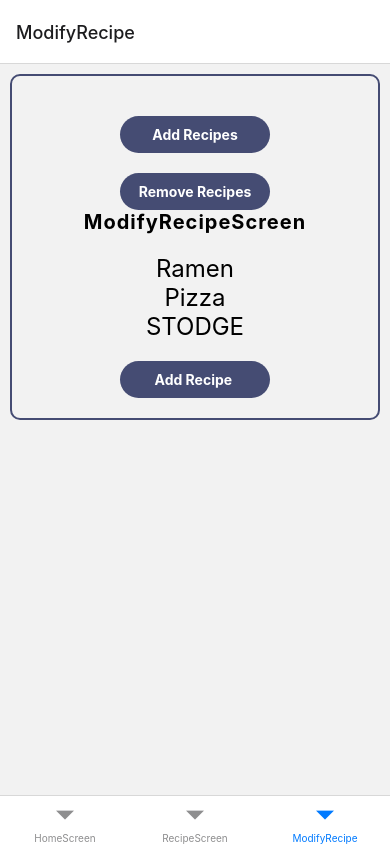
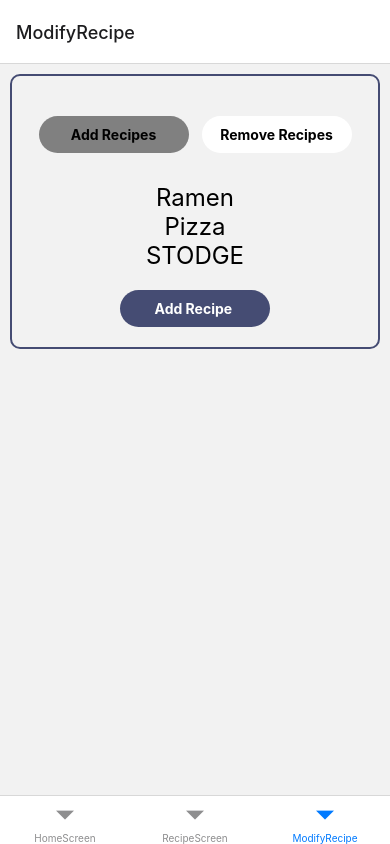
Before and after one commit to CapSap/apaMakan, a React Native app: screen /ModifyRecipe in a window 390 px wide. Built offline with nearby package versions, Linux system fonts and the light colour scheme.

Commit message:
Added styling to modeSelect so that only the current selected mode is highlighted grey

```diff
--- a/src/components/ModifyRecipeScreen.tsx
+++ b/src/components/ModifyRecipeScreen.tsx
@@ -104,13 +104,24 @@ const DisplayRecipeModifier: React.FC<DisplayModifierProps> = ({
   const handleMod = () => handleSelect(mode);
   return (
     <View style={styles.container}>
-      <Pressable style={styles.button} onPress={handleToggleMode}>
-        <Text style={styles.buttonText}>Add Recipes</Text>
-      </Pressable>
-      <Pressable style={styles.button} onPress={handleToggleMode}>
-        <Text style={styles.buttonText}>Remove Recipes</Text>
-      </Pressable>
-      <Text style={styles.heading}>{'ModifyRecipeScreen'}</Text>
+      <View style={styles.modeSet}>
+        <Pressable
+          style={[
+            styles.modeButton,
+            mode === 'Add' ? styles.selectedMode : undefined,
+          ]}
+          onPress={handleToggleMode}>
+          <Text style={styles.modeText}>Add Recipes</Text>
+        </Pressable>
+        <Pressable
+          style={[
+            styles.modeButton,
+            mode === 'Remove' ? styles.selectedMode : undefined,
+          ]}
+          onPress={handleToggleMode}>
+          <Text style={styles.modeText}>Remove Recipes</Text>
+        </Pressable>
+      </View>
       <View style={styles.recipesList}>
         {recipesList.map(recipe => (
           <View key={recipe.id}>
@@ -195,4 +206,25 @@ const styles = StyleSheet.create({
     textAlign: 'center',
     fontWeight: 'bold',
   },
+  modeSet: {
+    flexDirection: 'row',
+    justifyContent: 'space-around',
+    paddingBottom: 30,
+  },
+  modeButton: {
+    backgroundColor: theme.colorWhite,
+    width: 150,
+    borderRadius: 20,
+    marginTop: 20,
+    alignSelf: 'center',
+    padding: 10,
+  },
+  selectedMode: {
+    backgroundColor: 'grey',
+  },
+  modeText: {
+    color: 'black',
+    textAlign: 'center',
+    fontWeight: 'bold',
+  },
 });
```
